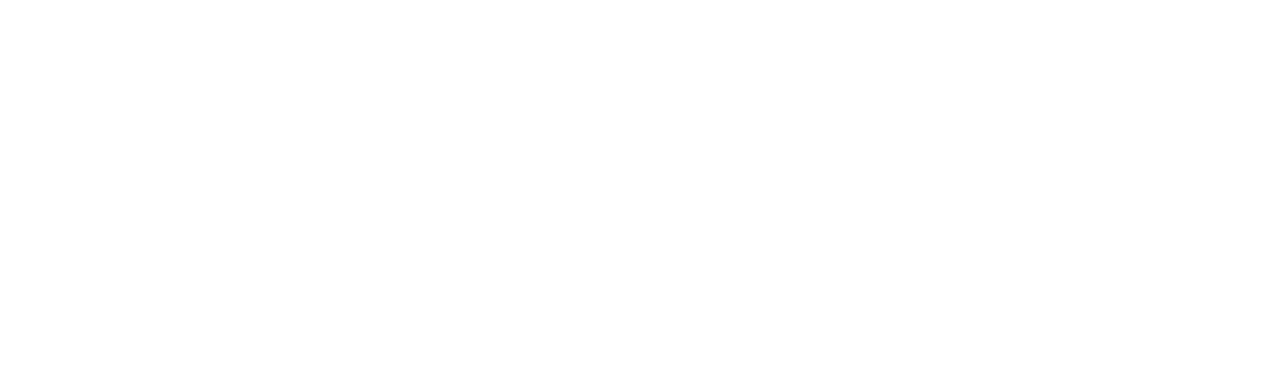
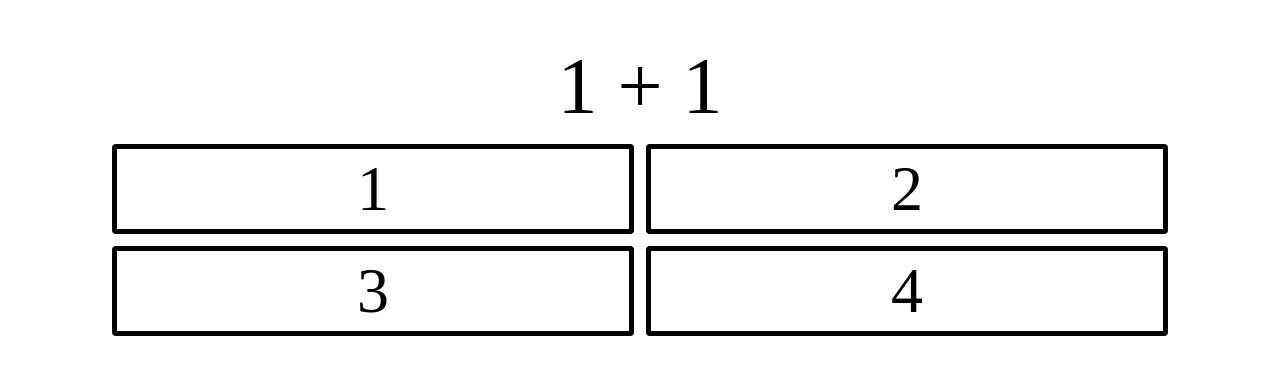
Before and after one commit to Niek125/MathGame-app, a Vue app: page / in a window 1280 px wide. Shown: the part 218-592 px from the top of the page. Built offline with nearby package versions, Linux system fonts and the light colour scheme.

Commit message:
clickable screen

```diff
--- a/public/index.html
+++ b/public/index.html
@@ -1,15 +1,28 @@
 <!DOCTYPE html>
 <html lang="en">
   <head>
-    <meta charset="utf-8">
-    <meta http-equiv="X-UA-Compatible" content="IE=edge">
-    <meta name="viewport" content="width=device-width,initial-scale=1.0">
-    <link rel="icon" href="<%= BASE_URL %>favicon.ico">
+    <meta charset="utf-8" />
+    <meta http-equiv="X-UA-Compatible" content="IE=edge" />
+    <meta name="viewport" content="width=device-width,initial-scale=1.0" />
+    <link rel="icon" href="<%= BASE_URL %>favicon.ico" />
     <title>MathGame</title>
+    <style>
+      html,
+      body {
+        width: 100%;
+        height: 100%;
+        margin: 0;
+        padding: 0;
+      }
+    </style>
   </head>
   <body>
     <noscript>
-      <strong>We're sorry but <%= htmlWebpackPlugin.options.title %> doesn't work properly without JavaScript enabled. Please enable it to continue.</strong>
+      <strong
+        >We're sorry but <%= htmlWebpackPlugin.options.title %> doesn't work
+        properly without JavaScript enabled. Please enable it to
+        continue.</strong
+      >
     </noscript>
     <div id="app"></div>
     <!-- built files will be auto injected -->
--- a/src/App.vue
+++ b/src/App.vue
@@ -1,12 +1,28 @@
 <template>
   <div id="app">
+    <game-screen></game-screen>
   </div>
 </template>
 
 <script>
+import GameScreen from '@/views/GameScreen'
 export default {
-  name: 'App'
+  name: 'App',
+  components: { GameScreen }
 }
 </script>
 
-<style></style>
+<style>
+.flexbox {
+  display: flex;
+  justify-content: center;
+  align-items: center;
+}
+</style>
+
+<style scoped>
+#app {
+  width: 100%;
+  height: 100%;
+}
+</style>
--- /dev/null
+++ b/src/components/buttons/OutlinedButton.vue
@@ -0,0 +1,30 @@
+<template>
+  <div class="outlined-button flexbox">
+    <span class="text">{{ text }}</span>
+  </div>
+</template>
+
+<script>
+export default {
+  name: 'OutlinedButton',
+  props: {
+    text: String
+  }
+}
+</script>
+
+<style scoped>
+.outlined-button {
+  background-color: transparent;
+  border-width: 5px;
+  border-color: black;
+  border-style: solid;
+  border-radius: 0.5vh;
+  height: 10vh;
+  width: 40vw;
+}
+
+.text {
+  font-size: 8vh;
+}
+</style>
--- /dev/null
+++ b/src/views/GameScreen.vue
@@ -0,0 +1,64 @@
+<template>
+  <div class="flexbox game-screen">
+    <div>
+      <div class="flexbox question-wrapper">
+        <div class="question">{{ questions[questionIndex].question }}</div>
+      </div>
+      <div class="button-grid">
+        <outlined-button
+          v-for="(data, index) in questions[questionIndex].answers"
+          :key="'answer:' + index"
+          :text="data"
+          :style="'grid-area: answer$index;'"
+          @click.native="answer"
+        ></outlined-button>
+      </div>
+    </div></div
+></template>
+
+<script>
+import OutlinedButton from '@/components/buttons/OutlinedButton'
+export default {
+  name: 'GameScreen',
+  components: { OutlinedButton },
+  data() {
+    return {
+      questions: [
+        { question: '1 + 1', answers: ['1', '2', '3', '4'] },
+        { question: '2 + 2', answers: ['2', '3', '4', '5'] }
+      ],
+      questionIndex: 0
+    }
+  },
+  methods: {
+    answer: function () {
+      if (this.questionIndex >= this.questions.length - 1) {
+        alert('end')
+        return
+      }
+      this.questionIndex++
+    }
+  }
+}
+</script>
+
+<style scoped>
+.game-screen {
+  width: 100%;
+  height: 100%;
+}
+
+.question {
+  font-size: 10vh;
+}
+
+.question-wrapper {
+  margin: 12px;
+}
+
+.button-grid {
+  display: grid;
+  grid-template-columns: auto auto;
+  grid-gap: 12px;
+}
+</style>
```
